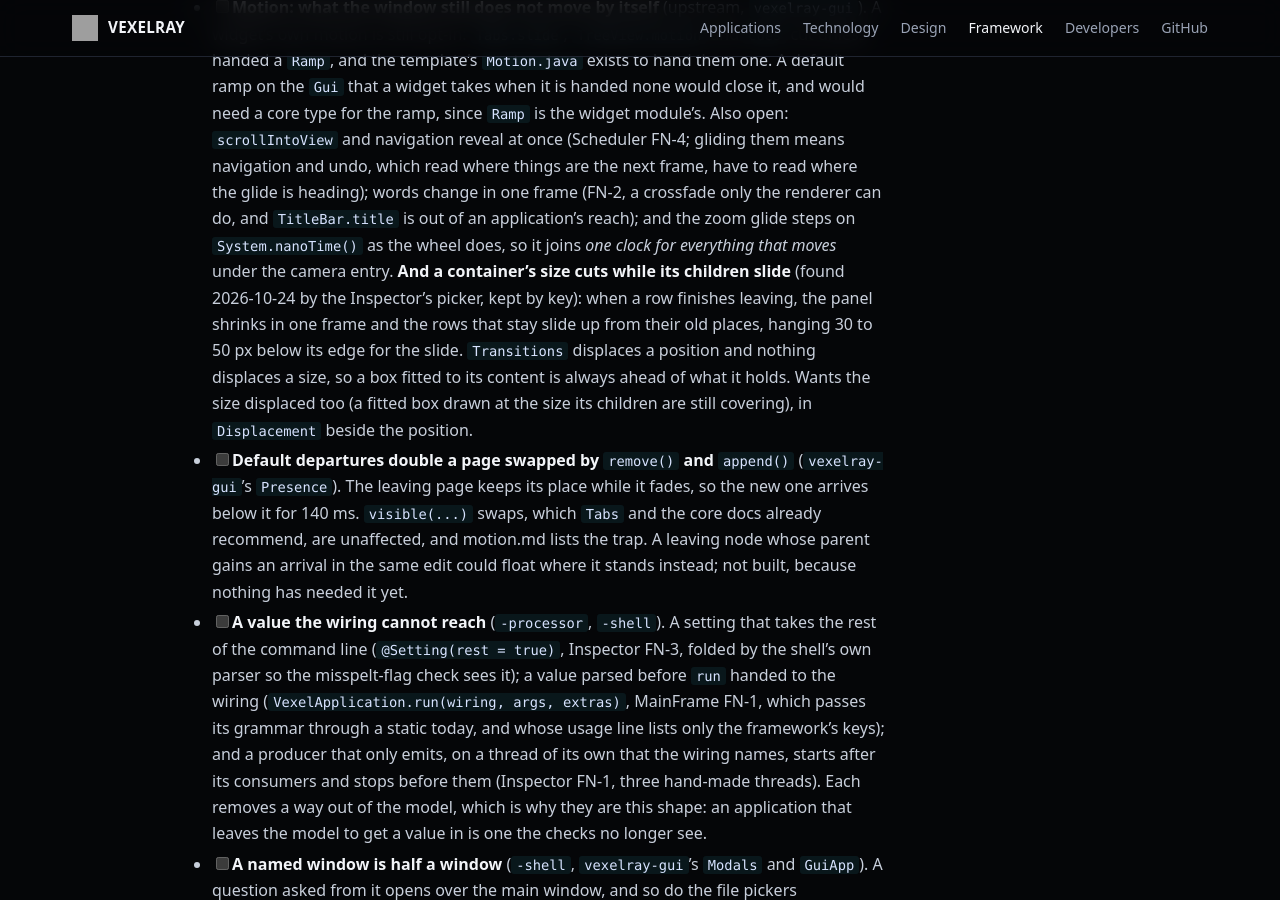
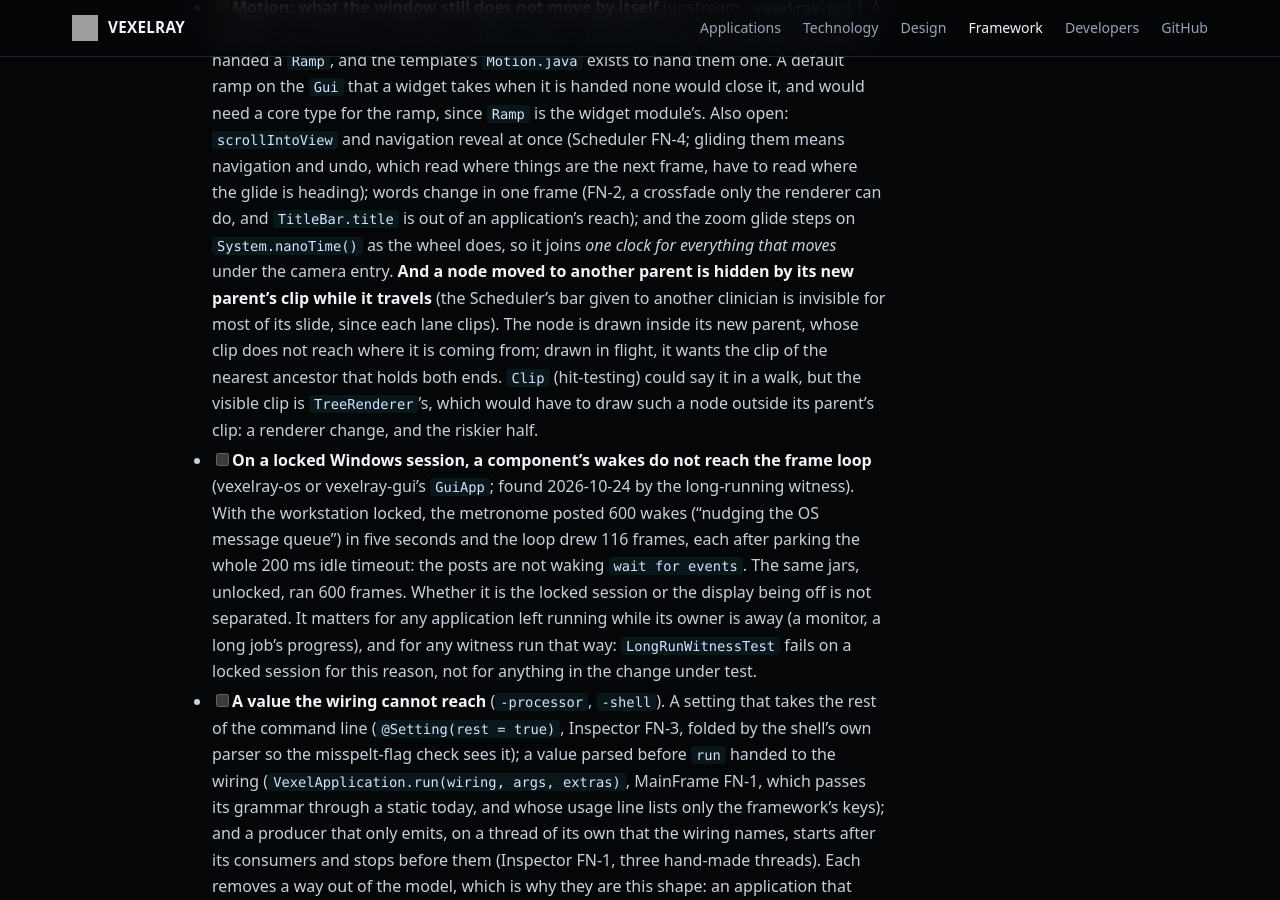
Before and after one commit to sibarum/vexelray-framework, a Jekyll site: the page built from docs/TODO.md, in a window 1280 px wide and 900 px high, scrolled down 28916 px. Built offline with Jekyll 4.4.1, drawn with Linux system fonts in a browser that asks for light colours; our own code applies the rules of GitHub Pages for plain Markdown files.

Commit message:
W3 counts idle frames from a mark, not between two clicks
The idle and stopped windows were measured as the difference between two
samples, and a sample is a click. Since every window moves by default, a
click is followed by a press fading and a readout sliding to its new width,
a few dozen frames that belonged to the click: the idle count read 46
against a bound of 45, and the stopped count 33, of which 18 were the
click's. Both are now counted by the flight recorder (mark, wait, frames
since the mark) after a settle: 15 frames in 3 s each, the idle timer.

TODO: the size entry is done (vexelray-gui c05e139), and so is the page
swap that doubled (lifting, 80f43a8). Two found today: a node moved between
parents is hidden by its new parent's clip in flight, and on a locked
session a component's wakes do not reach the frame loop, which is also why
W3 fails while the workstation is locked.

Co-Authored-By: Claude Opus 5.5 <noreply@anthropic.com>

```diff
--- a/docs/TODO.md
+++ b/docs/TODO.md
@@ -1074,17 +1074,19 @@ applications back together found*. What is left, by shape:
       read where things are the next frame, have to read where the glide is heading); words change in one frame
       (FN-2, a crossfade only the renderer can do, and `TitleBar.title` is out of an application's reach); and the
       zoom glide steps on `System.nanoTime()` as the wheel does, so it joins *one clock for everything that moves*
-      under the camera entry. **And a container's size cuts while its children slide** (found 2026-10-24 by the
-      Inspector's picker, kept by key): when a row finishes leaving, the panel shrinks in one frame and the rows that
-      stay slide up from their old places, hanging 30 to 50 px below its edge for the slide. `Transitions` displaces a
-      position and nothing displaces a size, so a box fitted to its content is always ahead of what it holds. Wants
-      the size displaced too (a fitted box drawn at the size its children are still covering), in `Displacement`
-      beside the position.
-- [ ] **Default departures double a page swapped by `remove()` and `append()`** (`vexelray-gui`'s `Presence`). The
-      leaving page keeps its place while it fades, so the new one arrives below it for 140 ms. `visible(...)` swaps,
-      which `Tabs` and the core docs already recommend, are unaffected, and motion.md lists the trap. A leaving node
-      whose parent gains an arrival in the same edit could float where it stands instead; not built, because nothing
-      has needed it yet.
+      under the camera entry. **And a node moved to another parent is hidden by its new parent's clip while it
+      travels** (the Scheduler's bar given to another clinician is invisible for most of its slide, since each lane
+      clips). The node is drawn inside its new parent, whose clip does not reach where it is coming from; drawn in
+      flight, it wants the clip of the nearest ancestor that holds both ends. `Clip` (hit-testing) could say it in a
+      walk, but the visible clip is `TreeRenderer`'s, which would have to draw such a node outside its parent's clip:
+      a renderer change, and the riskier half.
+- [ ] **On a locked Windows session, a component's wakes do not reach the frame loop** (vexelray-os or vexelray-gui's
+      `GuiApp`; found 2026-10-24 by the long-running witness). With the workstation locked, the metronome posted 600
+      wakes ("nudging the OS message queue") in five seconds and the loop drew 116 frames, each after parking the
+      whole 200 ms idle timeout: the posts are not waking `wait for events`. The same jars, unlocked, ran 600 frames.
+      Whether it is the locked session or the display being off is not separated. It matters for any application
+      left running while its owner is away (a monitor, a long job's progress), and for any witness run that way:
+      `LongRunWitnessTest` fails on a locked session for this reason, not for anything in the change under test.
 - [ ] **A value the wiring cannot reach** (`-processor`, `-shell`). A setting that takes the rest of the command line
       (`@Setting(rest = true)`, Inspector FN-3, folded by the shell's own parser so the misspelt-flag check sees it);
       a value parsed before `run` handed to the wiring (`VexelApplication.run(wiring, args, extras)`, MainFrame FN-1,
```
Also changed, not shown: 1 other file.
